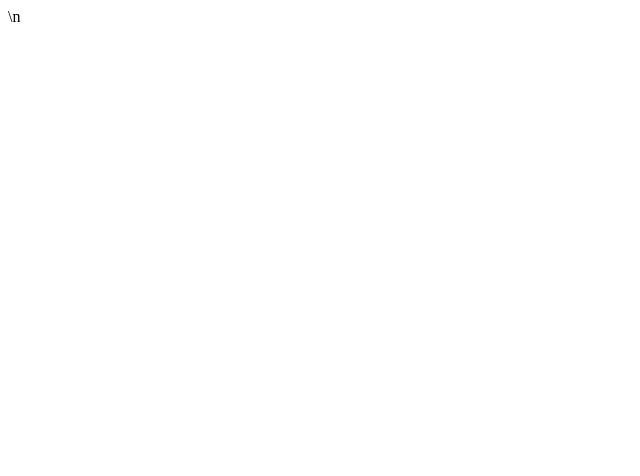
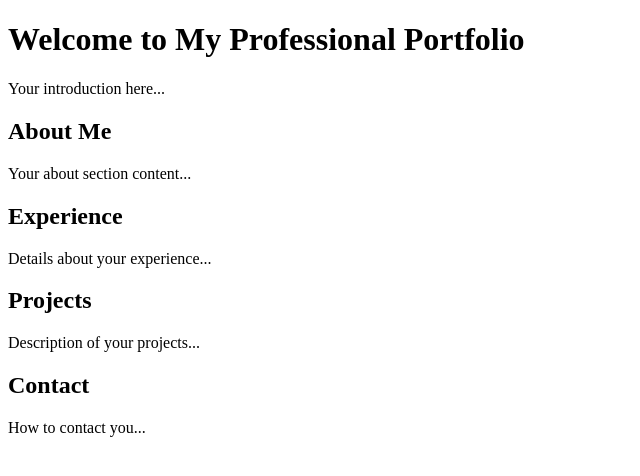
Before and after one commit to juanviniciusbdasilva-blip/JuanSilva.github.io, a plain HTML site: page index.html in a window 1280 px wide. Shown: the whole page, without its empty margins (0-640 px from the left). Drawn offline with Linux system fonts and the light colour scheme.

Commit message:
Update index.html with full HTML structure for the portfolio

```diff
--- a/index.html
+++ b/index.html
@@ -1 +1,34 @@
-<!DOCTYPE html>\n<html lang=\
+<!DOCTYPE html>
+<html lang="en">
+<head>
+    <meta charset="UTF-8">
+    <meta name="viewport" content="width=device-width, initial-scale=1.0">
+    <title>Your Portfolio</title>
+    <link rel="stylesheet" href="styles.css">
+</head>
+<body>
+    <header>
+        <div class="hero">
+            <h1>Welcome to My Professional Portfolio</h1>
+            <p>Your introduction here...</p>
+        </div>
+    </header>
+    <section id="about">
+        <h2>About Me</h2>
+        <p>Your about section content...</p>
+    </section>
+    <section id="experience">
+        <h2>Experience</h2>
+        <p>Details about your experience...</p>
+    </section>
+    <section id="projects">
+        <h2>Projects</h2>
+        <p>Description of your projects...</p>
+    </section>
+    <section id="contact">
+        <h2>Contact</h2>
+        <p>How to contact you...</p>
+    </section>
+    <script src="script.js"></script>
+</body>
+</html>
```
